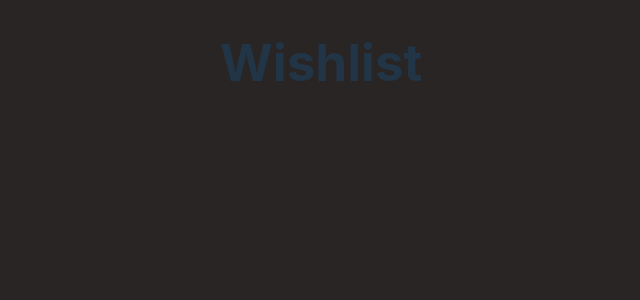
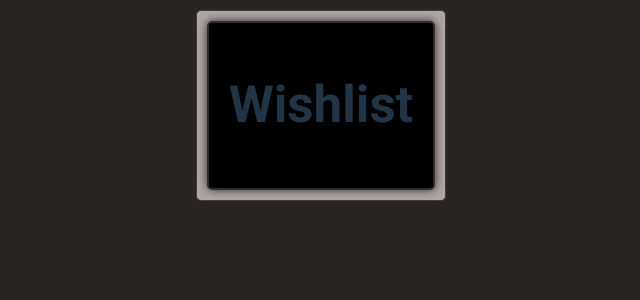
Before and after one commit to lyazide/filmsyazzz, a React (Vite) app: page /wishlist in a window 1280 px wide. Shown: the top 300 px of the page, without its empty margins (319-959 px from the left). Built offline with nearby package versions, Linux system fonts and the light colour scheme.

Commit message:
More test and slyle correction

```diff
--- a/src/composants/MovieDetail.module.css
+++ b/src/composants/MovieDetail.module.css
@@ -34,9 +34,11 @@ border-radius: 5px;
 cursor: pointer;
 font-size: 16px;
 transition: background-color 0.3s,
-transform 0.3s; }
+transform 0.3s;
+}
 
-.button:hover { background-color: #d40813; /* Slightly darker red on hover */
+.button:hover {
+  background-color: #d40813; /* Slightly darker red on hover */
   color: #0a6a6; /* Change font color to a contrasting yellow */
   border-color: #d40813; /* Change border color to match the font color */
   transform: scale(1.05); /* Slightly enlarge the button on hover */
--- a/src/composants/MovieList.jsx
+++ b/src/composants/MovieList.jsx
@@ -26,7 +26,7 @@ const MovieList = () => {
   return (
     <div className={styles.movie}>
       <div className={styles.topbar}>
-        <div className={styles.logo}>YaazzzMovie</div>
+        <div className={styles.terminal}>YaazzzMovie</div>
         <div className={styles.menu}>
         <button className={styles.button} onClick={() => setCategory('now_playing')}>Now Playing</button>
         <button className={styles.button} onClick={() => setCategory('popular')}>Popular</button>
--- a/src/composants/MovieList.module.css
+++ b/src/composants/MovieList.module.css
@@ -2,7 +2,7 @@
 
 .movie {
     border: 1px solid #433d3d;
-    background-color: #b0a6a6;
+    background-color: #6f6464;
     padding: 10px;
     margin: 10px;
     border-radius: 5px;
@@ -113,3 +113,30 @@ box-shadow: 0 2px 5px rgba(0,0,0,0.2);
 .content {
   padding: 20px;
 }
+
+/* Terminal Animation */
+.terminal {
+  padding: 20px;
+  border: 2px solid #d40813; /* Border color */
+  border-radius: 5px;
+  box-shadow: 0 0 10px #d40813; /* Glow effect */
+  background-color: #000; /* Background color */
+}
+
+.text-animation {
+  display: inline-block;
+  white-space: nowrap; /* Prevent line breaks */
+  overflow: hidden; /* Hide the overflowing content */
+  border-right: 3px solid #d40813; /* Cursor style */
+  animation: typing 3s steps(12) 1s 1 normal both, blink 0.75s step-end infinite;
+}
+
+@keyframes typing {
+  from { width: 0; }
+  to { width: 100%; }
+}
+
+@keyframes blink {
+  from, to { border-color: transparent; }
+  50% { border-color: #d40813; }
+}
--- a/src/composants/Wishlist.jsx
+++ b/src/composants/Wishlist.jsx
@@ -6,8 +6,10 @@ const Wishlist = () => {
   const { wishlist, removeFromWishlist } = useWishlist();
 
   return (
-    <div>
+    <div className={styles.movie}>
+      <div className={styles.terminal}>
     <h1>Wishlist</h1>
+    </div>
     <div className={styles.grid}>
       {wishlist.map(movie => (
         <div key={movie.id} className={styles.jacket}>
--- a/src/composants/Wishlist.module.css
+++ b/src/composants/Wishlist.module.css
@@ -122,3 +122,30 @@ border-radius: 4px;
 .content {
 padding: 20px;
 }
+
+/* Terminal Animation */
+.terminal {
+  padding: 20px;
+  border: 2px solid #312e2e; /* Border color */
+  border-radius: 5px;
+  box-shadow: 0 0 10px #312e2e; /* Glow effect */
+  background-color: #000; /* Background color */
+}
+
+.text-animation {
+  display: inline-block;
+  white-space: nowrap; /* Prevent line breaks */
+  overflow: hidden; /* Hide the overflowing content */
+  border-right: 3px solid #312e2e; /* Cursor style */
+  animation: typing 3s steps(12) 1s 1 normal both, blink 0.75s step-end infinite;
+}
+
+@keyframes typing {
+  from { width: 0; }
+  to { width: 100%; }
+}
+
+@keyframes blink {
+  from, to { border-color: transparent; }
+  50% { border-color: #312e2e; }
+}
```
